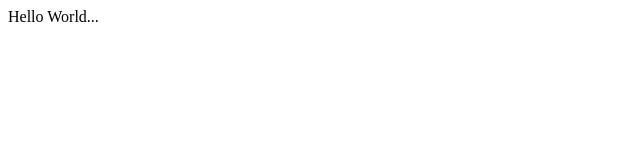
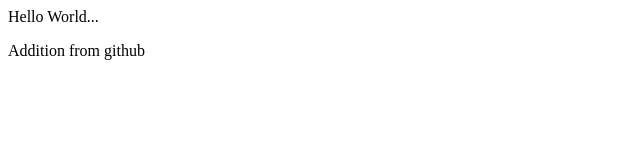
Before and after one commit to sardars270/FirstProject, a plain HTML site: page index.html in a window 1280 px wide. Shown: the whole page, without its empty margins (0-640 px from the left). Drawn offline with Linux system fonts and the light colour scheme.

Commit message:
addition from github side

```diff
--- a/index.html
+++ b/index.html
@@ -1 +1,2 @@
 <p>Hello World...</p>
+<p>Addition from github</p>
```
